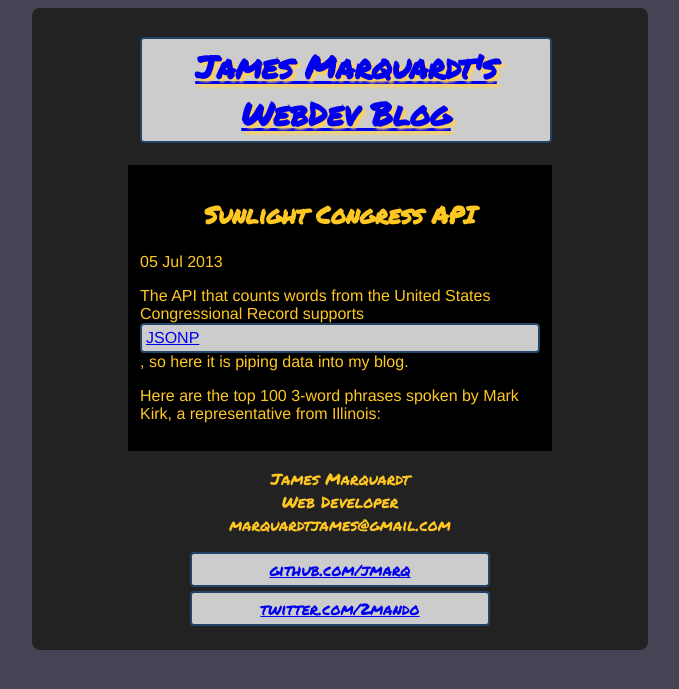
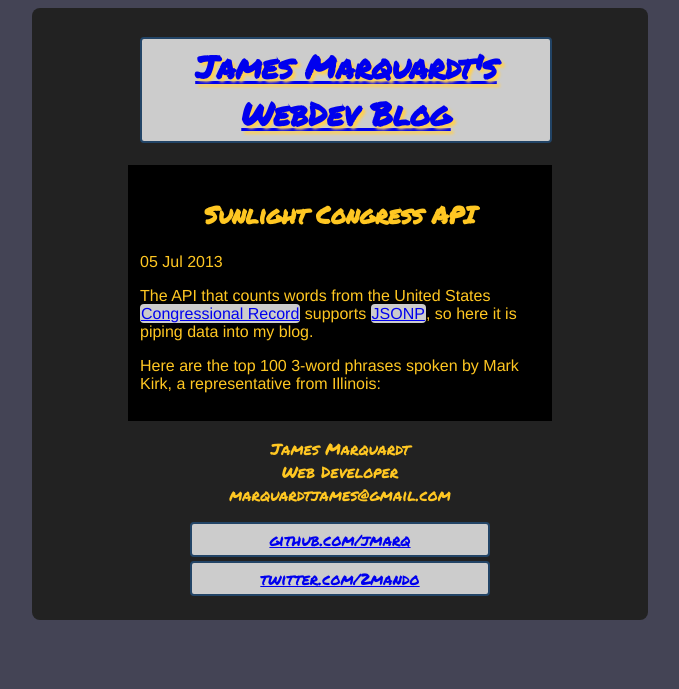
Before and after one commit to jmarq/jmarq.github.com, a Jekyll site: the page built from _posts/2013-07-05-sunlightAPIDemo.html, in a window 1280 px wide. Shown: the top 689 px of the page, without its empty margins (300-979 px from the left). Built offline with Jekyll 4.4.1, drawn with Linux system fonts in a browser that asks for light colours; nearby versions of some CDN libraries; some web fonts are replaced.

Commit message:
style changes for links in posts

```diff
--- a/_posts/2013-07-05-sunlightAPIDemo.html
+++ b/_posts/2013-07-05-sunlightAPIDemo.html
@@ -3,7 +3,7 @@
 layout: post
 date: 2013-07-05 14:36:11
 ---
-<p>The API that counts words from the United States Congressional Record supports <a href="http://en.wikipedia.org/wiki/JSONP">JSONP</a>, so here it is piping data into my blog.</p>
+<p>The API that counts words from the United States <a href="https://en.wikipedia.org/wiki/Congressional_Record">Congressional Record</a> supports <a href="http://en.wikipedia.org/wiki/JSONP">JSONP</a>, so here it is piping data into my blog.</p>
 <p>Here are the top 100 3-word phrases spoken by Mark Kirk, a representative from Illinois:</p>
 <div id="congressInfo">
   <ol id="phrases">
--- a/css/index.css
+++ b/css/index.css
@@ -343,6 +343,10 @@
     margin-right: auto;
     background-color: black;
     padding: 12px; }
+    body .postWrap p a {
+      display: inline;
+      border: 0px;
+      padding: 1px; }
     body .postWrap h2 {
       font-family: "Permanent Marker";
       text-align: center; }
--- a/scss/main.scss
+++ b/scss/main.scss
@@ -57,6 +57,14 @@
 		margin-right:auto;
 		background-color:black;
 		padding:12px;
+		p{
+		  a{
+			display:inline;
+			border:0px;
+			padding:1px;
+
+		  }
+		}
 		h2{
 		  font-family:"Permanent Marker";
 		  text-align:center;
```
